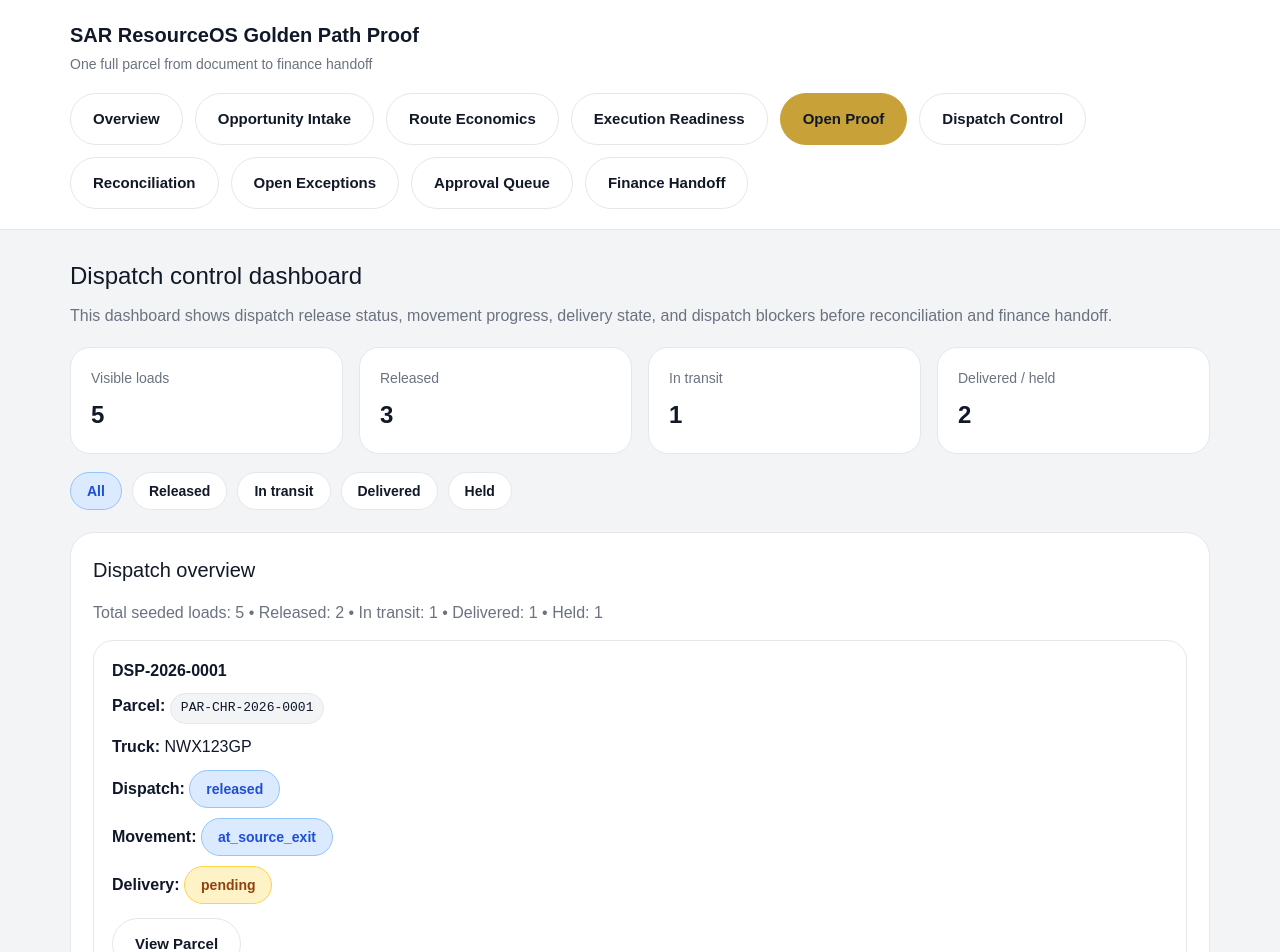
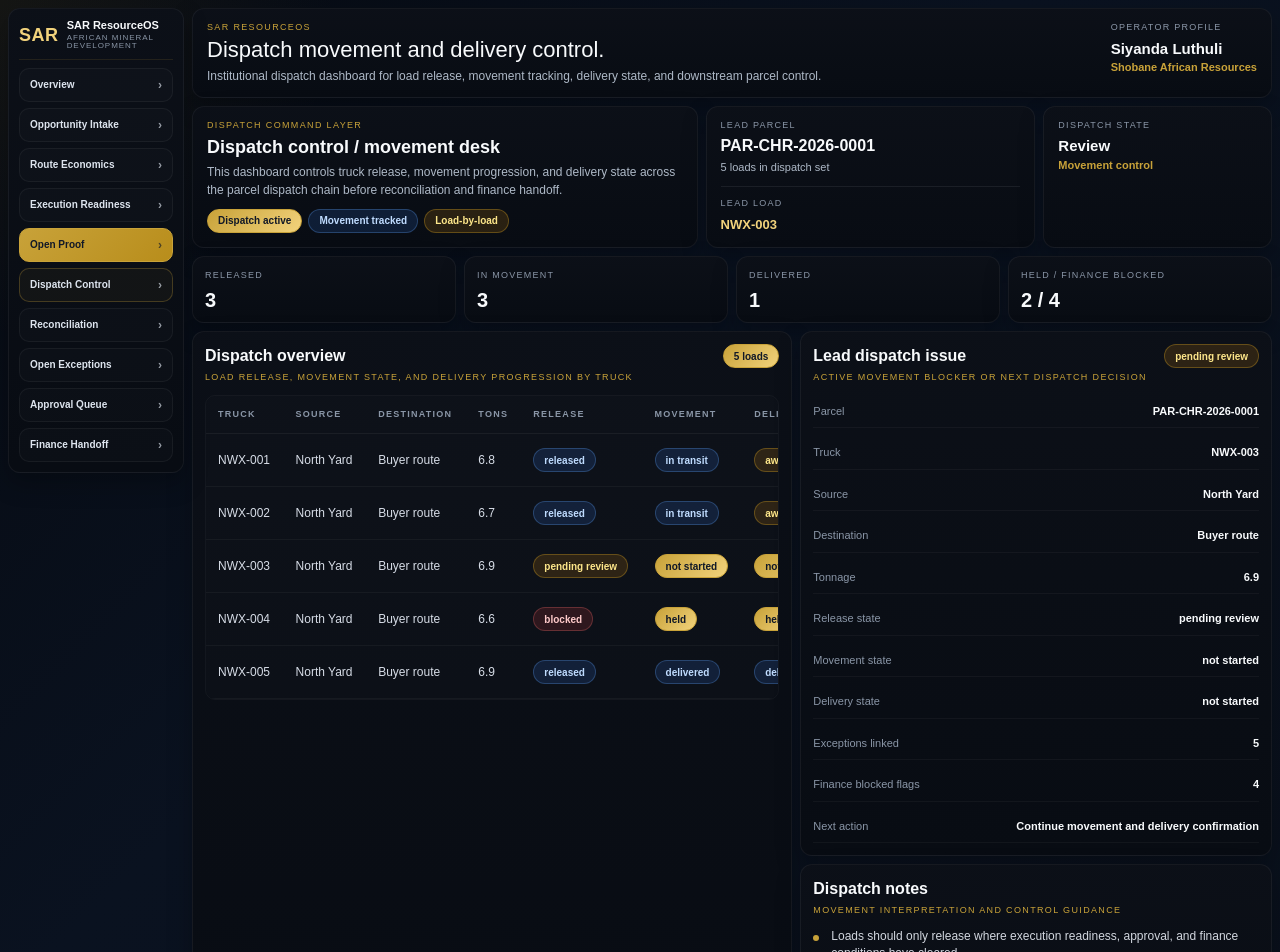
Before and after one commit to shobanesiyanda/sar-resourceos-golden-path-proof, a Next.js app: page /dispatch-control in a window 1280 px wide. Shown: the top 952 px of the page. Built offline with nearby package versions, Linux system fonts and the light colour scheme.

Commit message:
Convert Dispatch Control to locked shell

```diff
--- a/app/dispatch-control/page.tsx
+++ b/app/dispatch-control/page.tsx
@@ -1,172 +1,329 @@
-    import Header from "../../components/Header";
-import { getDispatchControlData } from "../../lib/dispatchControl";
+import ExecutiveShell from "../../components/ExecutiveShell";
+import { getGoldenPathParcel } from "../../lib/goldenPath";
+import { getExceptions } from "../../lib/exceptions";
+
+type SearchParams = {
+  parcelId?: string;
+};
+
+type DispatchLoad = {
+  id: string;
+  truckRef: string;
+  source: string;
+  destination: string;
+  tonnage: string;
+  releaseState: string;
+  movementState: string;
+  deliveryState: string;
+  note: string;
+};
+
+function chipClass(value?: string) {
+  const v = String(value || "").toLowerCase();
+
+  if (
+    v.includes("approved") ||
+    v.includes("released") ||
+    v.includes("dispatched") ||
+    v.includes("in transit") ||
+    v.includes("delivered") ||
+    v.includes("complete")
+  ) {
+    return "bb-chip-blue";
+  }
+
+  if (
+    v.includes("pending") ||
+    v.includes("review") ||
+    v.includes("awaiting") ||
+    v.includes("hold")
+  ) {
+    return "bb-chip-amber";
+  }
+
+  if (
+    v.includes("blocked") ||
+    v.includes("failed") ||
+    v.includes("exception") ||
+    v.includes("stopped")
+  ) {
+    return "bb-chip-red";
+  }
+
+  return "bb-chip-gold";
+}
+
+function buildDispatchLoads(parcel: any): DispatchLoad[] {
+  const sourceLoads: any[] =
+    (parcel?.dispatchLoads as any[]) ||
+    (parcel?.loads as any[]) ||
+    (parcel?.trucks as any[]) ||
+    [];
+
+  if (Array.isArray(sourceLoads) && sourceLoads.length > 0) {
+    return sourceLoads.map((item: any, index: number) => ({
+      id: String(item?.id || `LD-${index + 1}`),
+      truckRef: String(
+        item?.truckRef ||
+          item?.truckId ||
+          item?.vehicleRef ||
+          item?.registration ||
+          `Truck ${index + 1}`
+      ),
+      source: String(item?.source || item?.origin || "Source yard"),
+      destination: String(
+        item?.destination || item?.dest || item?.deliveryPoint || "Buyer route"
+      ),
+      tonnage: String(item?.tonnage || item?.tons || item?.weight || "0"),
+      releaseState: String(
+        item?.releaseState || item?.releaseStatus || item?.gateState || "pending review"
+      ),
+      movementState: String(
+        item?.movementState || item?.movementStatus || "pending movement"
+      ),
+      deliveryState: String(
+        item?.deliveryState || item?.deliveryStatus || "awaiting delivery"
+      ),
+      note: String(
+        item?.note || item?.comment || item?.detail || "No additional note"
+      ),
+    }));
+  }
+
+  return [
+    {
+      id: "LD-001",
+      truckRef: "NWX-001",
+      source: "North Yard",
+      destination: "Buyer route",
+      tonnage: "6.8",
+      releaseState: "released",
+      movementState: "in transit",
+      deliveryState: "awaiting weighbridge",
+      note: "Released and moving to destination weighbridge.",
+    },
+    {
+      id: "LD-002",
+      truckRef: "NWX-002",
+      source: "North Yard",
+      destination: "Buyer route",
+      tonnage: "6.7",
+      releaseState: "released",
+      movementState: "in transit",
+      deliveryState: "awaiting unload",
+      note: "Movement active and delivery confirmation pending.",
+    },
+    {
+      id: "LD-003",
+      truckRef: "NWX-003",
+      source: "North Yard",
+      destination: "Buyer route",
+      tonnage: "6.9",
+      releaseState: "pending review",
+      movementState: "not started",
+      deliveryState: "not started",
+      note: "Pending final dispatch approval before release.",
+    },
+    {
+      id: "LD-004",
+      truckRef: "NWX-004",
+      source: "North Yard",
+      destination: "Buyer route",
+      tonnage: "6.6",
+      releaseState: "blocked",
+      movementState: "held",
+      deliveryState: "held",
+      note: "Finance-linked exception still preventing release.",
+    },
+    {
+      id: "LD-005",
+      truckRef: "NWX-005",
+      source: "North Yard",
+      destination: "Buyer route",
+      tonnage: "6.9",
+      releaseState: "released",
+      movementState: "delivered",
+      deliveryState: "delivered",
+      note: "Load delivered and awaiting reconciliation sign-off.",
+    },
+  ];
+}
 
 export default function DispatchControlPage({
   searchParams,
 }: {
-  searchParams?: { filter?: string };
+  searchParams?: SearchParams;
 }) {
-  const data = getDispatchControlData();
-  const summary = data.summary;
-  const activeFilter = searchParams?.filter || "All";
+  const data: any = getGoldenPathParcel();
+  const exceptionsData: any = getExceptions();
 
-  const filters = ["All", "Released", "In transit", "Delivered", "Held"];
+  const parcel: any = data?.parcel || {};
+  const parcelId = String(
+    searchParams?.parcelId || parcel?.parcelId || "PAR-CHR-2026-0001"
+  );
 
-  const filteredItems =
-    activeFilter === "All"
-      ? data.items
-      : activeFilter === "Released"
-      ? data.items.filter((item) => item.dispatchState === "released")
-      : activeFilter === "In transit"
-      ? data.items.filter((item) => item.movementState === "in_transit")
-      : activeFilter === "Delivered"
-      ? data.items.filter((item) => item.deliveryState === "received")
-      : activeFilter === "Held"
-      ? data.items.filter((item) => item.dispatchState === "held")
-      : data.items;
+  const loads = buildDispatchLoads(parcel);
 
-  function badgeClass(value: string) {
-    if (
-      value === "held" ||
-      value === "missing_release_doc" ||
-      value === "not_released"
-    ) {
-      return "badge badge-blocked";
-    }
-    if (
-      value === "queued" ||
-      value === "awaiting_release" ||
-      value === "pending" ||
-      value === "not_started"
-    ) {
-      return "badge badge-pending";
-    }
-    if (
-      value === "released" ||
-      value === "verified" ||
-      value === "in_transit" ||
-      value === "delivered" ||
-      value === "received" ||
-      value === "at_source_exit"
-    ) {
-      return "badge badge-approval";
-    }
-    return "badge";
-  }
+  const releasedCount = loads.filter((item) =>
+    ["released", "approved"].includes(String(item.releaseState).toLowerCase())
+  ).length;
 
-  const visibleTotal = filteredItems.length;
-  const visibleReleased = filteredItems.filter((item) => item.dispatchState === "released").length;
-  const visibleInTransit = filteredItems.filter((item) => item.movementState === "in_transit").length;
-  const visibleDelivered = filteredItems.filter((item) => item.deliveryState === "received").length;
-  const visibleHeld = filteredItems.filter((item) => item.dispatchState === "held").length;
+  const movingCount = loads.filter((item) =>
+    ["in transit", "moving", "delivered"].includes(
+      String(item.movementState).toLowerCase()
+    )
+  ).length;
+
+  const deliveredCount = loads.filter((item) =>
+    ["delivered", "complete"].includes(String(item.deliveryState).toLowerCase())
+  ).length;
+
+  const heldCount = loads.filter((item) =>
+    ["blocked", "held", "pending review"].includes(
+      String(item.releaseState).toLowerCase()
+    )
+  ).length;
+
+  const relevantExceptions: any[] = (exceptionsData?.exceptions || []).filter(
+    (item: any) =>
+      !item?.parcelId || String(item.parcelId) === String(parcelId)
+  );
+
+  const financeBlocked = relevantExceptions.filter(
+    (item: any) => String(item?.financeAllowed || "").toLowerCase() === "no"
+  ).length;
+
+  const leadLoad: DispatchLoad =
+    loads.find((item) =>
+      ["blocked", "pending review", "held"].includes(
+        String(item.releaseState).toLowerCase()
+      )
+    ) || loads[0];
+
+  const nextAction =
+    ["blocked", "held"].includes(String(leadLoad?.releaseState).toLowerCase())
+      ? `Resolve ${leadLoad.truckRef} release blocker before movement`
+      : "Continue movement and delivery confirmation";
 
   return (
-    <>
-      <Header />
+    <ExecutiveShell
+      activeHref="/dispatch-control"
+      title="Dispatch movement and delivery control."
+      subtitle="Institutional dispatch dashboard for load release, movement tracking, delivery state, and downstream parcel control."
+    >
+      <div className="bb-command-grid">
+        <section className="bb-command-panel">
+          <div className="bb-command-eyebrow">Dispatch command layer</div>
+          <div className="bb-command-title">Dispatch control / movement desk</div>
+          <p className="bb-command-text">
+            This dashboard controls truck release, movement progression, and
+            delivery state across the parcel dispatch chain before reconciliation
+            and finance handoff.
+          </p>
 
-      <section className="section">
-        <div className="container">
-          <div className="head">
-            <div>
-              <h2>Dispatch control dashboard</h2>
-              <p className="muted">
-                This dashboard shows dispatch release status, movement progress, delivery state,
-                and dispatch blockers before reconciliation and finance handoff.
-              </p>
+          <div className="bb-command-tags">
+            <span className="bb-chip bb-chip-gold">Dispatch active</span>
+            <span className="bb-chip bb-chip-blue">Movement tracked</span>
+            <span className="bb-chip bb-chip-amber">Load-by-load</span>
+          </div>
+        </section>
+
+        <section className="bb-command-side">
+          <div className="bb-command-side-block">
+            <div className="bb-side-label">Lead parcel</div>
+            <div className="bb-side-value">{parcelId}</div>
+            <div className="bb-side-sub">{loads.length} loads in dispatch set</div>
+          </div>
+
+          <div className="bb-command-side-divider" />
+
+          <div className="bb-command-side-block">
+            <div className="bb-side-label">Lead load</div>
+            <div className="bb-side-state">{leadLoad?.truckRef || "No load"}</div>
+          </div>
+        </section>
+
+        <aside className="bb-operator-card">
+          <div className="bb-user-role">Dispatch state</div>
+          <div className="bb-user-name">
+            {heldCount > 0 ? "Review" : movingCount > 0 ? "Moving" : "Ready"}
+          </div>
+          <div className="bb-user-org">Movement control</div>
+        </aside>
+      </div>
+
+      <div className="bb-grid bb-grid-kpis">
+        <div className="bb-kpi-card">
+          <div className="bb-kpi-label">Released</div>
+          <div className="bb-kpi-value">{releasedCount}</div>
+        </div>
+        <div className="bb-kpi-card">
+          <div className="bb-kpi-label">In movement</div>
+          <div className="bb-kpi-value">{movingCount}</div>
+        </div>
+        <div className="bb-kpi-card">
+          <div className="bb-kpi-label">Delivered</div>
+          <div className="bb-kpi-value">{deliveredCount}</div>
+        </div>
+        <div className="bb-kpi-card">
+          <div className="bb-kpi-label">Held / finance blocked</div>
+          <div className="bb-kpi-value">
+            {heldCount} / {financeBlocked}
+          </div>
         </div>
       </div>
 
-          <div className="kpis">
-            <div className="kpi">
-              <div className="label">Visible loads</div>
-              <div className="value">{visibleTotal}</div>
-            </div>
-            <div className="kpi">
-              <div className="label">Released</div>
-              <div className="value">{visibleReleased}</div>
-            </div>
-            <div className="kpi">
-              <div className="label">In transit</div>
-              <div className="value">{visibleInTransit}</div>
-            </div>
-            <div className="kpi">
-              <div className="label">Delivered / held</div>
-              <div className="value">{visibleDelivered + visibleHeld}</div>
+      <div className="bb-grid bb-grid-main">
+        <section className="bb-panel">
+          <div className="bb-panel-head">
+            <div>
+              <div className="bb-panel-title">Dispatch overview</div>
+              <div className="bb-panel-subtitle">
+                Load release, movement state, and delivery progression by truck
               </div>
             </div>
-
-          <div
-            style={{
-              display: "flex",
-              gap: 10,
-              flexWrap: "wrap",
-              marginTop: 18,
-              marginBottom: 6,
-            }}
-          >
-            {filters.map((filter) => (
-              <a
-                key={filter}
-                href={
-                  filter === "All"
-                    ? "/dispatch-control"
-                    : `/dispatch-control?filter=${encodeURIComponent(filter)}`
-                }
-                className={filter === activeFilter ? "badge badge-approval" : "badge"}
-              >
-                {filter}
-              </a>
-            ))}
+            <span className="bb-chip bb-chip-gold">{loads.length} loads</span>
           </div>
 
-          <div className="card" style={{ marginTop: 22 }}>
-            <h3>Dispatch overview</h3>
-            <p className="muted">
-              Total seeded loads: {summary.totalLoads} • Released: {summary.released} • In transit:{" "}
-              {summary.inTransit} • Delivered: {summary.delivered} • Held: {summary.held}
-            </p>
-
-            {filteredItems.length === 0 ? (
-              <div style={{ marginTop: 16 }}>
-                <p className="muted">No dispatch records match the selected filter.</p>
-              </div>
-            ) : (
-              <>
-                <div className="desktop-exception-table">
-                  <table>
+          <div className="bb-table-wrap">
+            <table className="bb-table">
               <thead>
                 <tr>
-                        <th>Parcel</th>
-                        <th>Dispatch</th>
                   <th>Truck</th>
-                        <th>Dispatch state</th>
+                  <th>Source</th>
+                  <th>Destination</th>
+                  <th>Tons</th>
+                  <th>Release</th>
                   <th>Movement</th>
                   <th>Delivery</th>
-                        <th>Open</th>
+                  <th />
                 </tr>
               </thead>
               <tbody>
-                      {filteredItems.map((item) => (
+                {loads.map((item) => (
                   <tr key={item.id}>
+                    <td>{item.truckRef}</td>
+                    <td>{item.source}</td>
+                    <td>{item.destination}</td>
+                    <td>{item.tonnage}</td>
                     <td>
-                            <span className="code">{item.parcelId}</span>
+                      <span className={`bb-chip ${chipClass(item.releaseState)}`}>
+                        {item.releaseState}
+                      </span>
                     </td>
                     <td>
-                            <span className="code">{item.dispatchRef}</span>
-                          </td>
-                          <td>{item.truckReg}</td>
-                          <td>
-                            <span className={badgeClass(item.dispatchState)}>{item.dispatchState}</span>
+                      <span className={`bb-chip ${chipClass(item.movementState)}`}>
+                        {item.movementState}
+                      </span>
                     </td>
                     <td>
-                            <span className={badgeClass(item.movementState)}>{item.movementState}</span>
+                      <span className={`bb-chip ${chipClass(item.deliveryState)}`}>
+                        {item.deliveryState}
+                      </span>
                     </td>
                     <td>
-                            <span className={badgeClass(item.deliveryState)}>{item.deliveryState}</span>
-                          </td>
-                          <td>
-                            <a className="btn" href={`/golden-path?parcelId=${encodeURIComponent(item.parcelId)}`}>
-                              View Parcel
+                      <a href="/reconciliation" className="bb-table-action">
+                        Open
                       </a>
                     </td>
                   </tr>
@@ -174,105 +331,113 @@ export default function DispatchControlPage({
               </tbody>
             </table>
           </div>
+        </section>
 
-                <div className="mobile-exception-list">
-                  {filteredItems.map((item) => (
-                    <div className="mobile-exception-card" key={item.id}>
-                      <strong>{item.dispatchRef}</strong>
-                      <div className="row">
-                        <strong>Parcel:</strong> <span className="code">{item.parcelId}</span>
-                      </div>
-                      <div className="row">
-                        <strong>Truck:</strong> {item.truckReg}
-                      </div>
-                      <div className="row">
-                        <strong>Dispatch:</strong>{" "}
-                        <span className={badgeClass(item.dispatchState)}>{item.dispatchState}</span>
-                      </div>
-                      <div className="row">
-                        <strong>Movement:</strong>{" "}
-                        <span className={badgeClass(item.movementState)}>{item.movementState}</span>
-                      </div>
-                      <div className="row">
-                        <strong>Delivery:</strong>{" "}
-                        <span className={badgeClass(item.deliveryState)}>{item.deliveryState}</span>
-                      </div>
-                      <div style={{ display: "flex", gap: 12, flexWrap: "wrap", marginTop: 14 }}>
-                        <a className="btn" href={`/golden-path?parcelId=${encodeURIComponent(item.parcelId)}`}>
-                          View Parcel
-                        </a>
+        <div className="bb-stack">
+          <section className="bb-panel">
+            <div className="bb-panel-head">
+              <div>
+                <div className="bb-panel-title">Lead dispatch issue</div>
+                <div className="bb-panel-subtitle">
+                  Active movement blocker or next dispatch decision
                 </div>
               </div>
-                  ))}
-                </div>
-              </>
-            )}
+              <span className={`bb-chip ${chipClass(leadLoad?.releaseState)}`}>
+                {leadLoad?.releaseState || "pending review"}
+              </span>
             </div>
 
-          <div className="card" style={{ marginTop: 22 }}>
-            <h3>Dispatch action queue</h3>
-
-            {filteredItems.length === 0 ? (
-              <p className="muted">No dispatch action items match the selected filter.</p>
-            ) : (
-              <div className="step-list">
-                {filteredItems.map((item) => (
-                  <div className="step" key={item.id}>
-                    <div className="step-top">
-                      <div>
-                        <strong>{item.dispatchRef}</strong>
-                        <div className="muted" style={{ marginTop: 6 }}>
-                          Truck: {item.truckReg} • Driver: {item.driver}
+            <div className="bb-metric-list">
+              <div className="bb-metric-row">
+                <span>Parcel</span>
+                <strong>{parcelId}</strong>
               </div>
+              <div className="bb-metric-row">
+                <span>Truck</span>
+                <strong>{leadLoad?.truckRef || "—"}</strong>
               </div>
-                      <span className={badgeClass(item.dispatchState)}>{item.dispatchState}</span>
+              <div className="bb-metric-row">
+                <span>Source</span>
+                <strong>{leadLoad?.source || "—"}</strong>
               </div>
-
-                    <ul className="clean">
-                      <li>
-                        <strong>Parcel:</strong> {item.parcelId}
-                      </li>
-                      <li>
-                        <strong>Origin:</strong> {item.origin}
-                      </li>
-                      <li>
-                        <strong>Destination:</strong> {item.destination}
-                      </li>
-                      <li>
-                        <strong>Document state:</strong> {item.documentState}
-                      </li>
-                      <li>
-                        <strong>Movement state:</strong> {item.movementState}
-                      </li>
-                      <li>
-                        <strong>Delivery state:</strong> {item.deliveryState}
-                      </li>
-                      <li>
-                        <strong>Blocker:</strong> {item.blocker}
-                      </li>
-                      <li>
-                        <strong>Next action:</strong> {item.nextAction}
-                      </li>
-                    </ul>
-
-                    <div style={{ display: "flex", gap: 12, flexWrap: "wrap", marginTop: 16 }}>
-                      <a className="btn" href={`/golden-path?parcelId=${encodeURIComponent(item.parcelId)}`}>
-                        View Parcel
-                      </a>
-                      <a className="btn" href="/exceptions">
-                        View Exceptions
-                      </a>
-                      <a className="btn" href="/finance-handoff">
-                        View Finance Handoff
-                      </a>
+              <div className="bb-metric-row">
+                <span>Destination</span>
+                <strong>{leadLoad?.destination || "—"}</strong>
               </div>
+              <div className="bb-metric-row">
+                <span>Tonnage</span>
+                <strong>{leadLoad?.tonnage || "—"}</strong>
               </div>
-                ))}
+              <div className="bb-metric-row">
+                <span>Release state</span>
+                <strong>{leadLoad?.releaseState || "—"}</strong>
               </div>
-            )}
+              <div className="bb-metric-row">
+                <span>Movement state</span>
+                <strong>{leadLoad?.movementState || "—"}</strong>
+              </div>
+              <div className="bb-metric-row">
+                <span>Delivery state</span>
+                <strong>{leadLoad?.deliveryState || "—"}</strong>
+              </div>
+              <div className="bb-metric-row">
+                <span>Exceptions linked</span>
+                <strong>{relevantExceptions.length}</strong>
+              </div>
+              <div className="bb-metric-row">
+                <span>Finance blocked flags</span>
+                <strong>{financeBlocked}</strong>
+              </div>
+              <div className="bb-metric-row">
+                <span>Next action</span>
+                <strong>{nextAction}</strong>
               </div>
             </div>
           </section>
-    </>
+
+          <section className="bb-panel">
+            <div className="bb-panel-head">
+              <div>
+                <div className="bb-panel-title">Dispatch notes</div>
+                <div className="bb-panel-subtitle">
+                  Movement interpretation and control guidance
+                </div>
+              </div>
+            </div>
+
+            <div className="bb-notes">
+              <div className="bb-note">
+                <div className="bb-note-dot is-gold" />
+                <div className="bb-note-text">
+                  Loads should only release where execution readiness, approval,
+                  and finance conditions have cleared.
+                </div>
+              </div>
+              <div className="bb-note">
+                <div className="bb-note-dot" />
+                <div className="bb-note-text">
+                  In-transit loads should remain visible until destination
+                  confirmation and delivery evidence are captured.
+                </div>
+              </div>
+              <div className="bb-note">
+                <div className="bb-note-dot" />
+                <div className="bb-note-text">
+                  Held or blocked loads should stop movement escalation until the
+                  controlling issue is resolved.
+                </div>
+              </div>
+              <div className="bb-note">
+                <div className="bb-note-dot" />
+                <div className="bb-note-text">
+                  Delivered loads should transition into reconciliation rather
+                  than remain open in dispatch control.
+                </div>
+              </div>
+            </div>
+          </section>
+        </div>
+      </div>
+    </ExecutiveShell>
   );
       }
```
Lines whose indentation alone changed are shown as unchanged.
